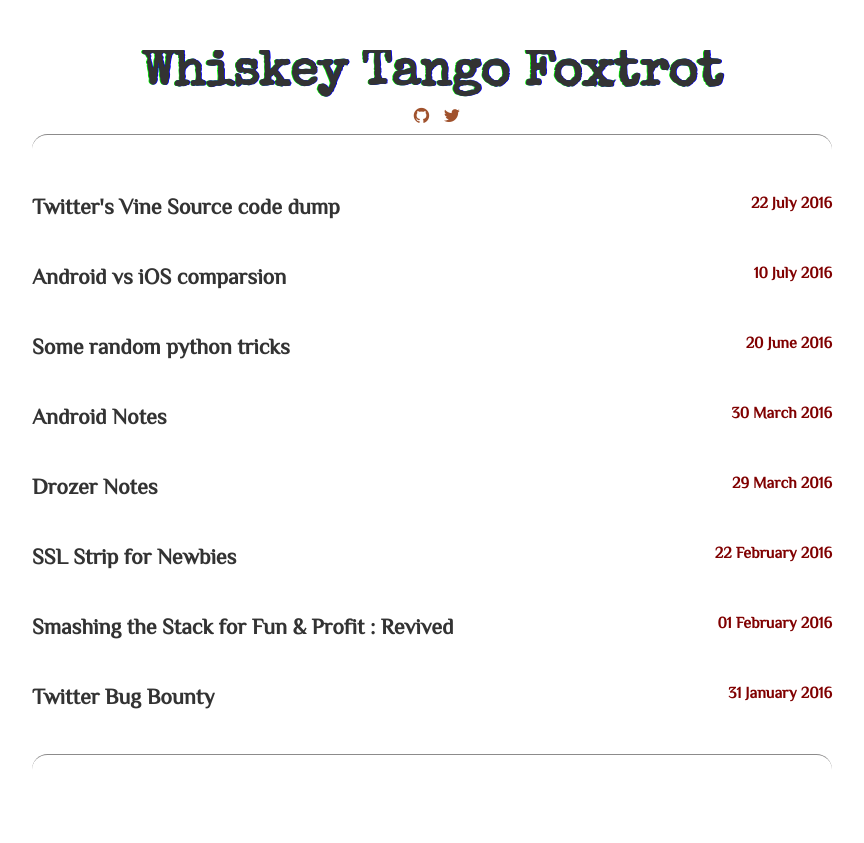
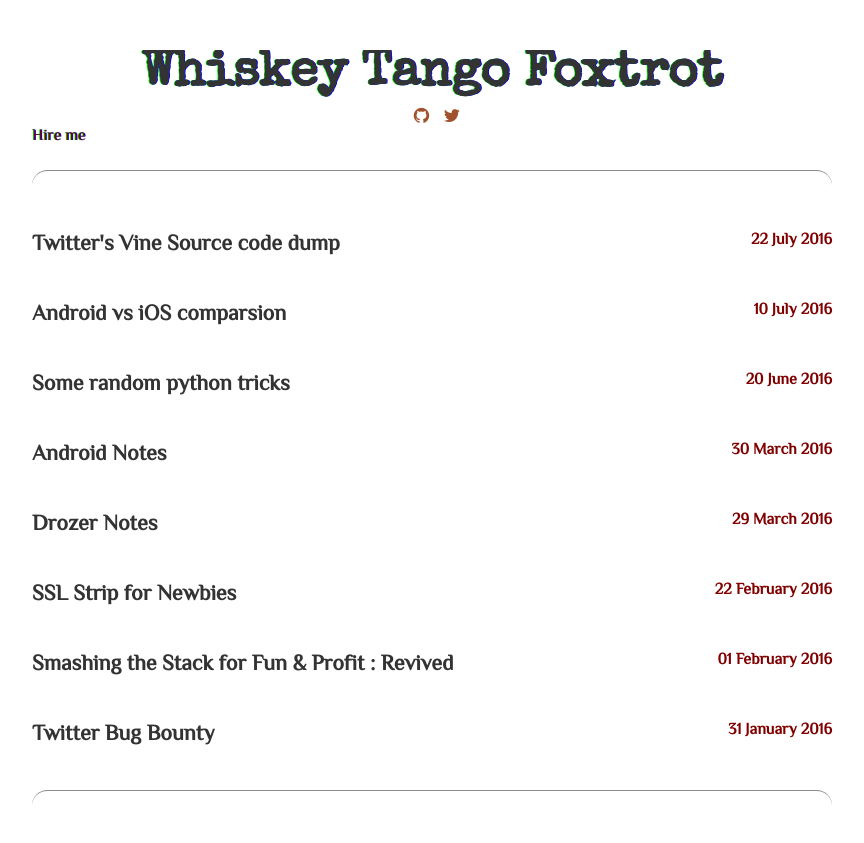
Before and after one commit to avicoder/avicoder.github.io, a Jekyll site: the page built from index.html, in a window 1280 px wide. Shown: the top 843 px of the page, without its empty margins (208-1072 px from the left). Built offline with Jekyll 4.4.1, drawn with Linux system fonts in a browser that asks for light colours; some web fonts are replaced.

Commit message:
adding mail

```diff
--- a/_includes/header.html
+++ b/_includes/header.html
@@ -15,7 +15,11 @@
             </a>
         {% endif %}
     </ul>
+
+
     </center>
+ <div class="glitch"><a style="color:maroon" href="mailto:avicoder@outlook.com">Hire me</a></div>
+   <br/>
 
 </div>
    <hr class="style18" />
```
